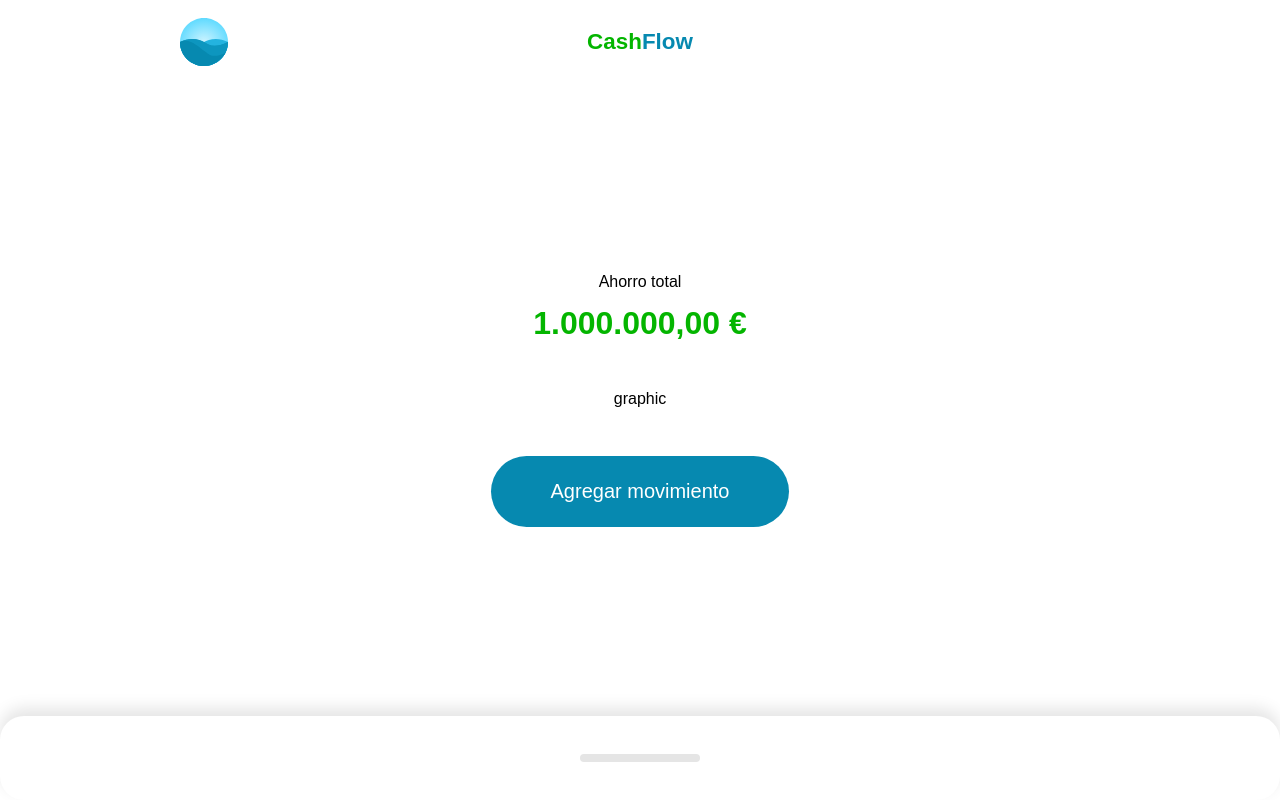
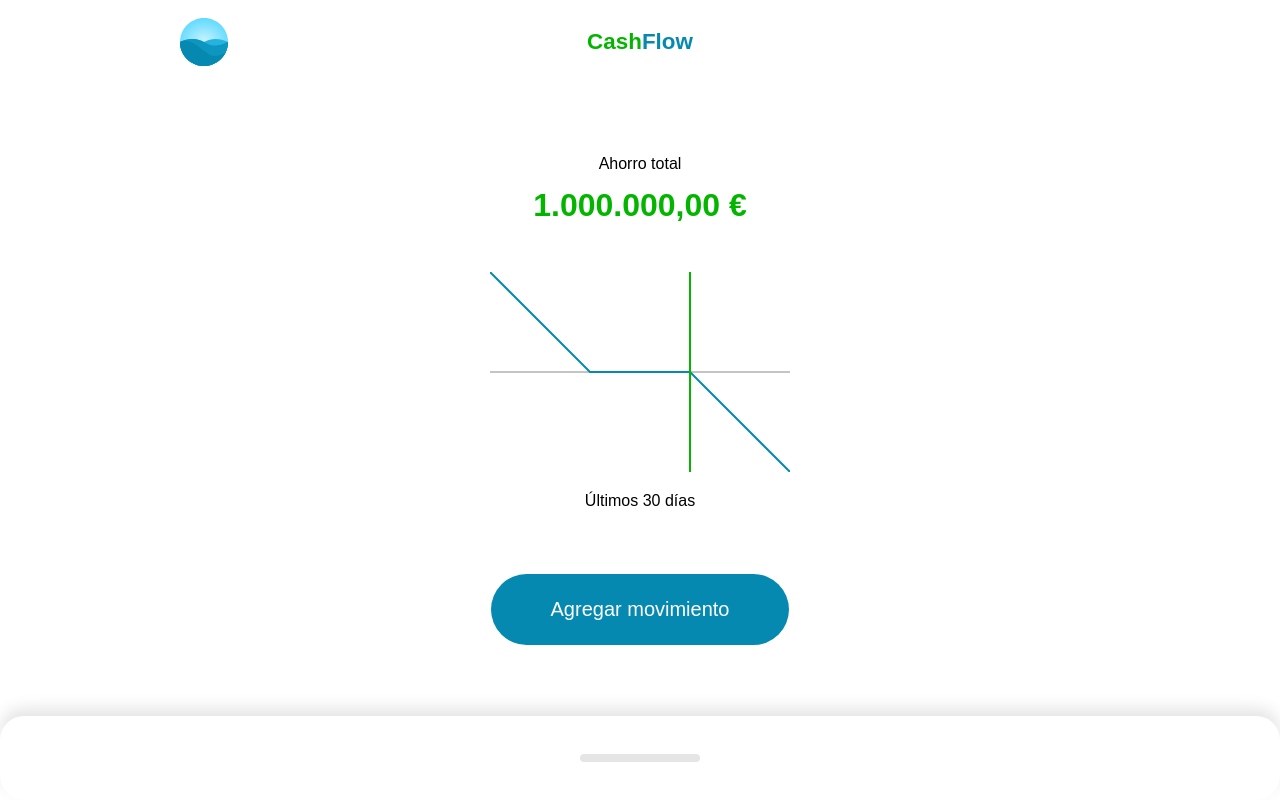
Before and after one commit to JDanielStart/vue-cash-flow, a Vue app: page / in a window 1280 px wide. Built offline with nearby package versions, Linux system fonts and the light colour scheme.

Commit message:
Created the svg of the graph

```diff
--- a/src/components/Home.vue
+++ b/src/components/Home.vue
@@ -12,7 +12,7 @@
                 :amount="amount"
             >
                 <template #graphic>
-                    graphic
+                    <Graphic/>
                 </template>
                 <template #action>
                     <Action/>
@@ -33,6 +33,7 @@
     import Resume from "./Resume/Index.vue";
     import  Action  from "@/components/Action.vue";
     import Movements from "./Movements/Index.vue";
+    import Graphic from './Resume/Graphic.vue';
 
     export default {
         components: {
@@ -41,7 +42,8 @@
     Resume,
     Action,
     Movements,
-
+    Graphic,
+    Graphic
 },
         data() {
             return {
--- /dev/null
+++ b/src/components/Resume/Graphic.vue
@@ -0,0 +1,42 @@
+<!-- eslint-disable vue/multi-word-component-names -->
+<template>
+    <div>
+        <svg
+            viewBox="0 0 300 200"
+        >
+            <line
+                stroke="#c4c4c4"
+                stroke-width="2"
+                x1="0"
+                y1="100"
+                x2="300"
+                y2="100"
+            />
+            <polyline
+                fill="none"
+                stroke="#0689b0"
+                stroke-width="2"
+                points="0,0 100,100 200,100 300,200"
+            />
+            <line
+                stroke="#04b500"
+                stroke-width="2"
+                x1="200"
+                y1="0"
+                x2="200"
+                y2="200"
+            />
+        </svg>
+        <p>Últimos 30 días</p>
+    </div>
+</template>
+
+<style scoped>
+    svg {
+        width: 100%;
+    }
+
+    p {
+        text-align: center;
+    }
+</style>
```
Lines whose indentation alone changed are shown as unchanged.
